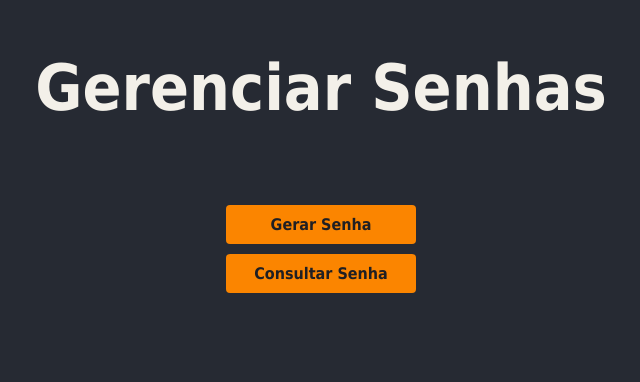
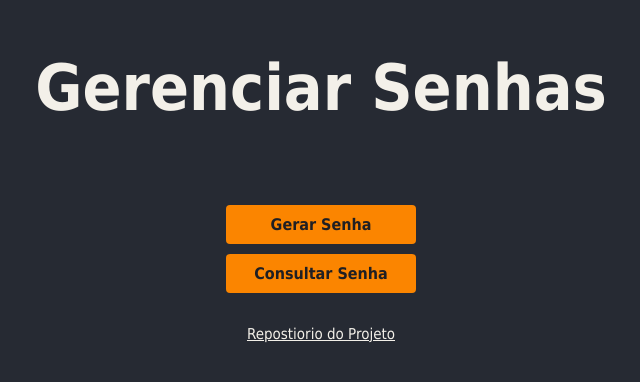
Before and after one commit to Laacc/bolsosenhas_web, a Flask app: page / in a window 1280 px wide. Shown: the top 382 px of the page, without its empty margins (319-959 px from the left). Run offline with Flask 3, Linux system fonts and the light colour scheme.

Commit message:
Enhance UI with button transitions and add external link to project repository

```diff
--- a/static/style.css
+++ b/static/style.css
@@ -14,10 +14,12 @@
     font-weight: bold;
     background-color: var(--cor-botao);
     color: var(--cor-texto-botao);
+    transition: 0.3s;
 }
 
 .botao:hover {
     background-color: var(--cor-botao-hover);
+    transform: scale(1.02);
 }
 
 .botao-principal {
@@ -68,7 +70,6 @@
     justify-content: center;
     align-items: center;
     flex-direction: column;
-    font-family: Tahoma, Verdana, Geneva, sans-serif;
     font-size: 32px;
     font-weight: bold;
     color: var(--cor-texto-solto);
@@ -79,7 +80,6 @@
     justify-content: center;
     align-items: center;
     flex-direction: column;
-    font-family: Tahoma, Verdana, Geneva, sans-serif;
     font-size: 20px;
     font-weight: bold;
     color: var(--cor-texto-solto);
@@ -91,7 +91,6 @@
     justify-content: center;
     align-items: center;
     flex-direction: column;
-    font-family: Tahoma;
     font-size: 20px;
     font-weight: lighter;
     color: var(--cor-texto-solto);
@@ -103,13 +102,23 @@
     justify-content: center;
     align-items: center;
     flex-direction: column;
-    font-family: Tahoma;
     font-size: 20px;
     font-weight: lighter;
     color: var(--cor-texto-solto);
     padding: 3px;
 }
 
+.link-externo {
+    display: flex;
+    justify-content: center;
+    align-items: center;
+    flex-direction: column;
+    font-size: 15px;
+    font-weight: lighter;
+    font-family: Tahoma;
+    color: var(--cor-texto-solto);
+}
+
 body {
     background-color: var(--cor-background);
     font-family: Tahoma, Verdana, Geneva, sans-serif;
--- a/templates/index.html
+++ b/templates/index.html
@@ -15,6 +15,7 @@
                 <li><a class="botao botao-principal" href="/gerar">Gerar Senha</a></li>
                 <li><a class="botao botao-principal" href="/consultar">Consultar Senha</a></li>
             </ol>
+            <a class="link-externo" href="https://github.com/Laacc/bolsosenhas_web">Repostiorio do Projeto</a>
         </nav>
     </header>
 </body>
```
Also changed, not shown: 1 other file.
